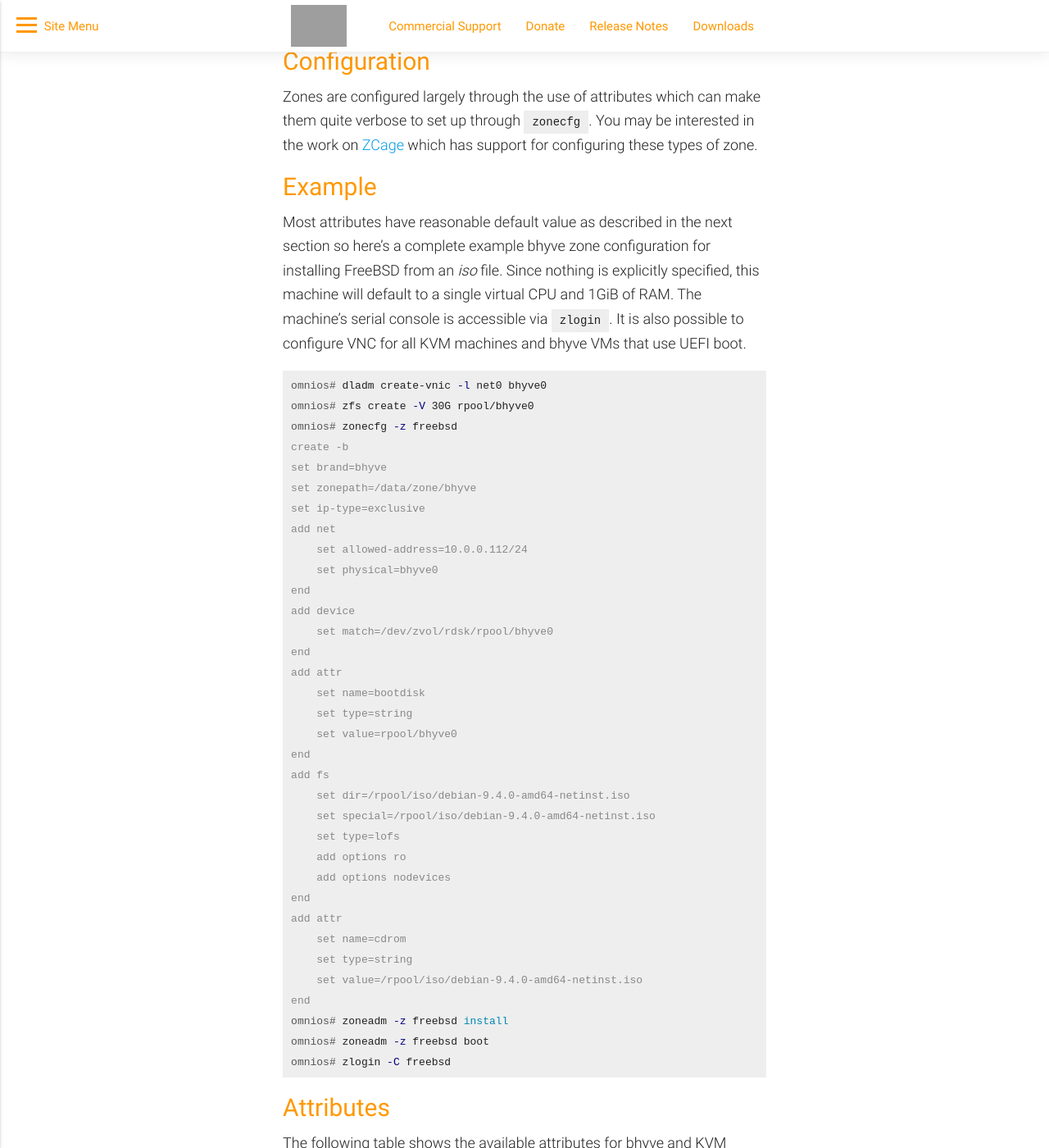
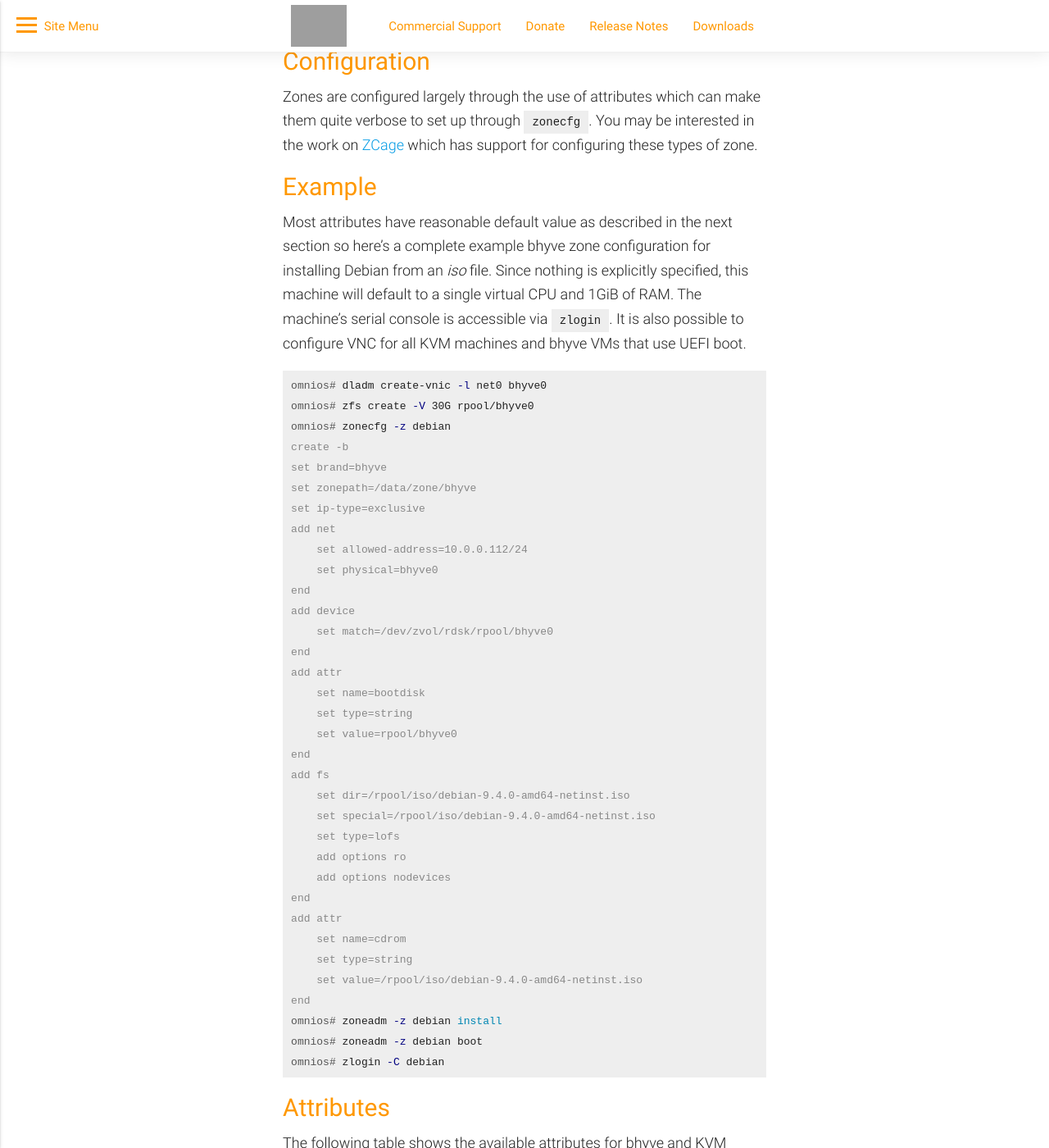
Before and after one commit to omniosorg/omniosorg.github.io, a Jekyll site: the page built from _docs/info/bhyve_kvm_brand.md, in a window 1280 px wide and 1400 px high, scrolled down 262 px. Shown: the whole window at 82% size. Built offline with Jekyll 4.4.1, drawn with Linux system fonts in a browser that asks for light colours; grey boxes are pictures that could not be loaded.

Commit message:
s/freebsd/debian

````diff
--- a/_docs/info/bhyve_kvm_brand.md
+++ b/_docs/info/bhyve_kvm_brand.md
@@ -25,7 +25,7 @@ configuring these types of zone.
 
 Most attributes have reasonable default value as described in the next
 section so here's a complete example bhyve zone configuration for installing
-FreeBSD from an _iso_ file. Since nothing is explicitly specified, this machine
+Debian from an _iso_ file. Since nothing is explicitly specified, this machine
 will default to a single virtual CPU and 1GiB of RAM. The machine's serial
 console is accessible via `zlogin`. It is also possible to configure VNC for
 all KVM machines and bhyve VMs that use UEFI boot.
@@ -33,7 +33,7 @@ all KVM machines and bhyve VMs that use UEFI boot.
 ```terminal
 omnios# dladm create-vnic -l net0 bhyve0
 omnios# zfs create -V 30G rpool/bhyve0
-omnios# zonecfg -z freebsd
+omnios# zonecfg -z debian
 create -b
 set brand=bhyve
 set zonepath=/data/zone/bhyve
@@ -62,9 +62,9 @@ add attr
     set type=string
     set value=/rpool/iso/debian-9.4.0-amd64-netinst.iso
 end
-omnios# zoneadm -z freebsd install
-omnios# zoneadm -z freebsd boot
-omnios# zlogin -C freebsd
+omnios# zoneadm -z debian install
+omnios# zoneadm -z debian boot
+omnios# zlogin -C debian
 ```
 
 ## Attributes
````
